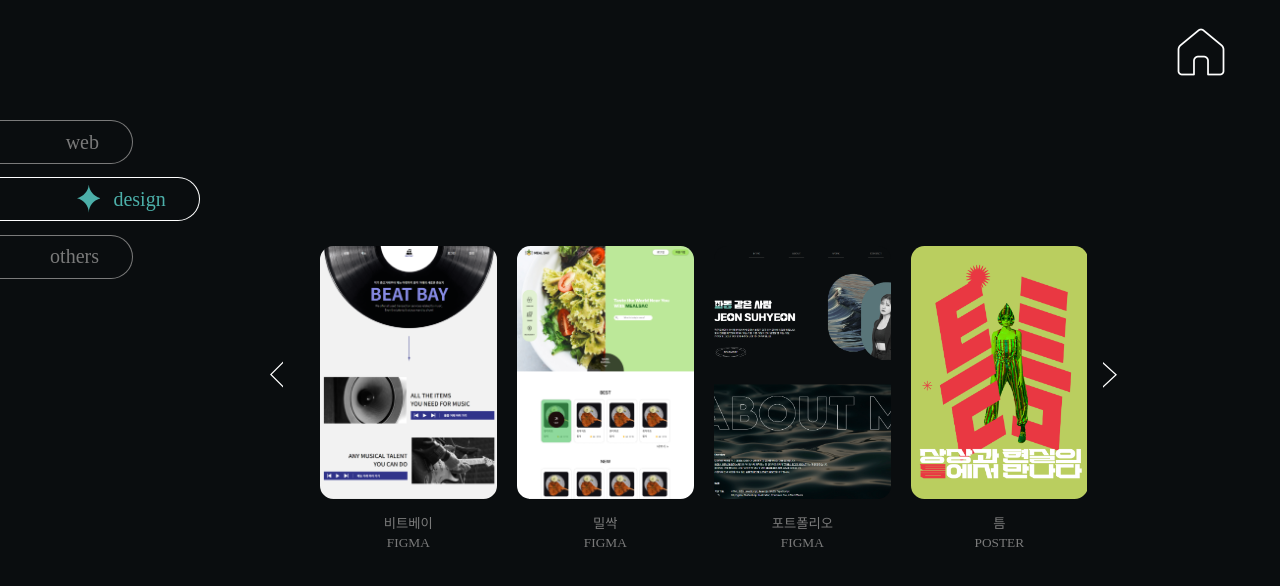
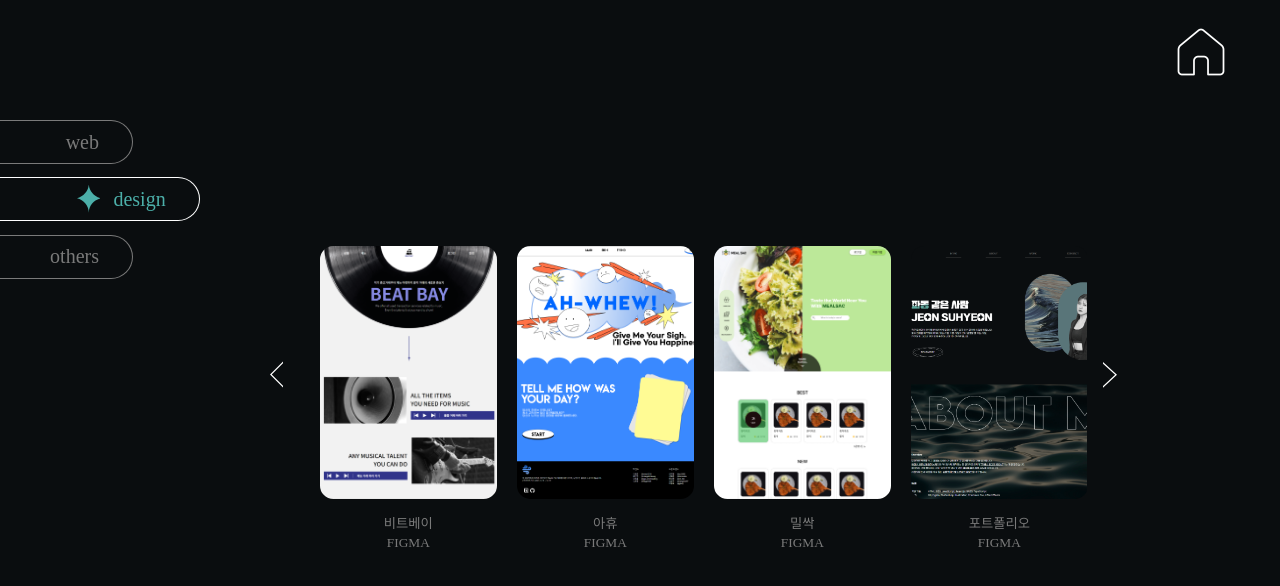
Before and after one commit to jjsh03/portfolio, a React (Create React App) app: page /work in a window 1280 px wide. Both pictures are taken after a click on the button "design". Shown: the top 586 px of the page. Built offline with nearby package versions, Linux system fonts and the light colour scheme; a web font is replaced by a local one.

Commit message:
feat: ahwhew figma 추가

```diff
--- a/src/components/WorkComponent/DesignCompo.js
+++ b/src/components/WorkComponent/DesignCompo.js
@@ -7,12 +7,14 @@ import artboard3 from '../../asset/artboard3.png';
 import artboard4 from '../../asset/poster1.png';
 import artboard5 from '../../asset/poster2.png';
 import artboard6 from '../../asset/poster3.png';
+import artboard7 from '../../asset/artboard7.png';
 import prevIcon from '../../asset/prev.svg';
 import nextIcon from '../../asset/next.svg';
 import Slider from 'react-slick';
 import modal1 from '../../asset/beatbay_figma.png';
 import modal2 from '../../asset/mealsac_figma.png';
 import modal3 from '../../asset/portfolio_figma.png';
+import modal4 from '../../asset/ahwhew_figma.png';
 import { HashLoader } from 'react-spinners';
 
 export default function DesignCompo() {
@@ -26,27 +28,34 @@ export default function DesignCompo() {
     },
     {
       id: 2,
+      name: '아휴',
+      type: 'FIGMA',
+      img: artboard7,
+      modal: modal4,
+    },
+    {
+      id: 3,
       name: '밀싹',
       type: 'FIGMA',
       img: artboard2,
       modal: modal2,
     },
     {
-      id: 3,
+      id: 4,
       name: '포트폴리오',
       type: 'FIGMA',
       img: artboard3,
       modal: modal3,
     },
     {
-      id: 4,
+      id: 5,
       name: '틈',
       type: 'POSTER',
       img: artboard4,
       modal: artboard4,
     },
     {
-      id: 5,
+      id: 6,
       name: 'FASHION',
       type: 'POSTER',
       img: artboard5,
```
Also changed, not shown: src/asset/ahwhew_figma.png (added), src/asset/artboard7.png (added).
